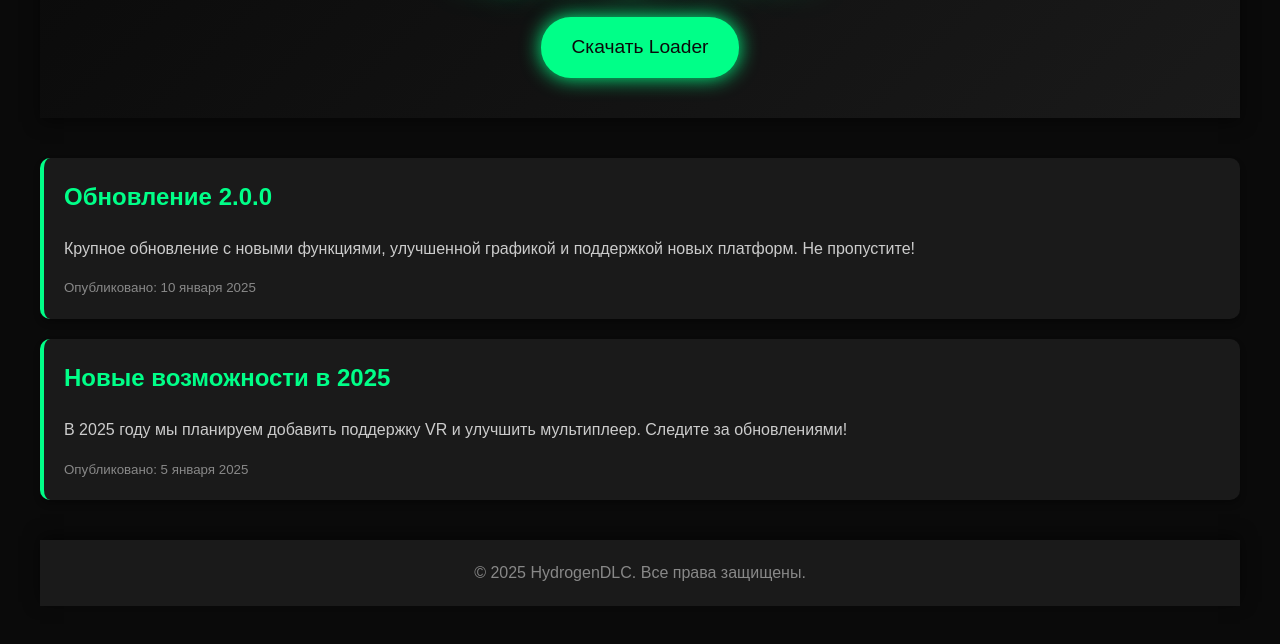
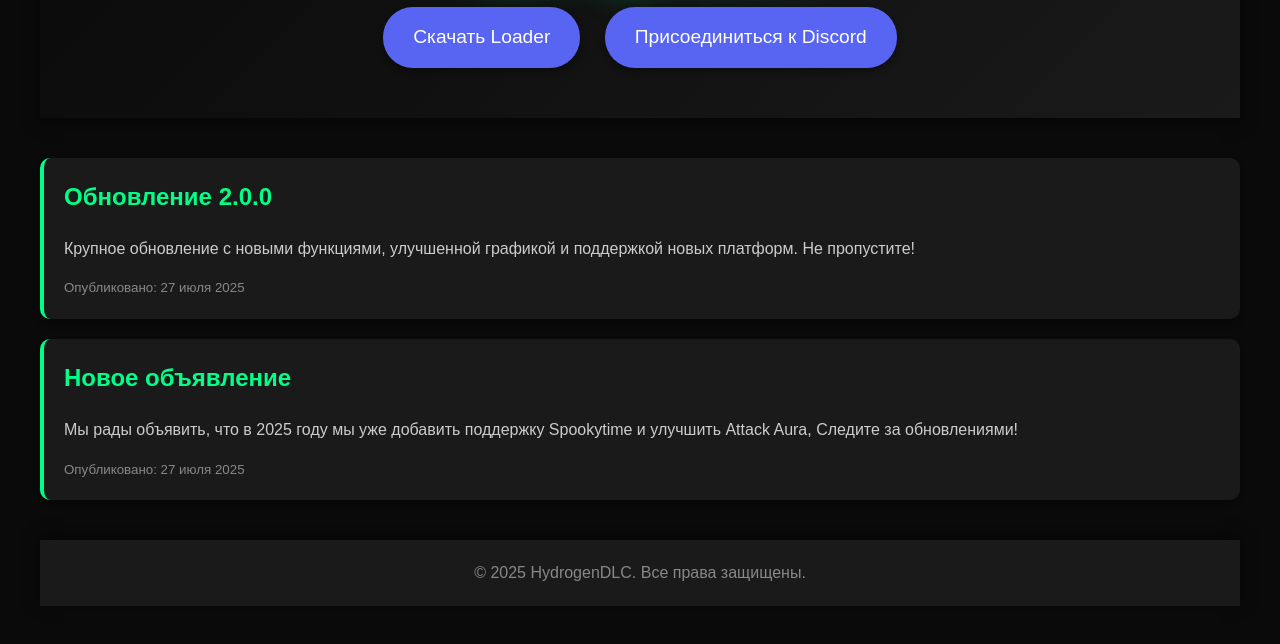
Before and after one commit to BukaIIw/HydrogenDLC.github.io, a plain HTML site: page index.html in a window 1280 px wide. Shown: the part 140-784 px from the top of the page. Drawn offline with Linux system fonts and the light colour scheme.

Commit message:
index.html

```diff
--- a/index.html
+++ b/index.html
@@ -40,23 +40,23 @@
       font-weight: bold;
     }
 
-    /* Кнопка скачивания */
-    .download-btn {
+    /* Кнопки */
+    .button {
       display: inline-block;
-      background-color: #00ff88;
-      color: #0a0a0a;
+      background-color: #5865f2; /* Цвет Discord */
+      color: #ffffff;
       padding: 15px 30px;
       text-decoration: none;
       border-radius: 30px;
       font-size: 1.2em;
-      margin-top: 20px;
-      box-shadow: 0 0 20px #00ff88;
+      margin: 10px;
+      box-shadow: 0 4px 6px rgba(0, 0, 0, 0.3);
       transition: transform 0.3s, box-shadow 0.3s;
     }
 
-    .download-btn:hover {
+    .button:hover {
       transform: scale(1.05);
-      box-shadow: 0 0 30px #00ff88;
+      box-shadow: 0 0 20px #5865f2;
     }
 
     /* Новости */
@@ -107,7 +107,8 @@
   <div class="container">
     <header>
       <h1 class="logo">HydrogenDLC</h1>
-      <a href="https://drive.usercontent.google.com/download?id=1yW-NflwX-SD4iR6ADwn0BbOX_wrQaJzR&export=download&authuser=0&confirm=t&uuid=b501b01d-a30e-4fbf-9143-f7f86b07c8bf&at=AN8xHorHQkq9qA8y62q_v_sMSBbz%3A1753658144246" class="download-btn">Скачать Loader</a>
+      <a href="https://drive.usercontent.google.com/download?id=1yW-NflwX-SD4iR6ADwn0BbOX_wrQaJzR&export=download&authuser=0&confirm=t&uuid=b501b01d-a30e-4fbf-9143-f7f86b07c8bf&at=AN8xHorHQkq9qA8y62q_v_sMSBbz%3A1753658144246" class="button">Скачать Loader</a>
+      <a href="https://discord.gg/Ptj3QdHv5z" class="button" target="_blank" rel="noopener noreferrer">Присоединиться к Discord</a>
     </header>
 
     <!-- Новости -->
@@ -115,13 +116,13 @@
       <div class="news">
         <h2>Обновление 2.0.0</h2>
         <p>Крупное обновление с новыми функциями, улучшенной графикой и поддержкой новых платформ. Не пропустите!</p>
-        <small>Опубликовано: 10 января 2025</small>
+        <small>Опубликовано: 27 июля 2025</small>
       </div>
 
       <div class="news">
-        <h2>Новые возможности в 2025</h2>
-        <p>В 2025 году мы планируем добавить поддержку VR и улучшить мультиплеер. Следите за обновлениями!</p>
-        <small>Опубликовано: 5 января 2025</small>
+        <h2>Новое объявление</h2>
+        <p>Мы рады объявить, что в 2025 году мы уже добавить поддержку Spookytime  и улучшить Attack Aura, Следите за обновлениями!</p>
+        <small>Опубликовано: 27 июля 2025</small>
       </div>
     </section>
 
```
